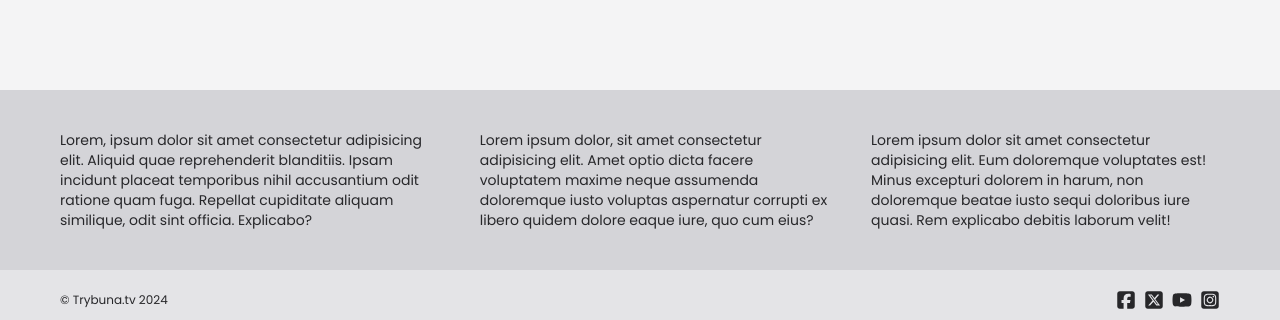
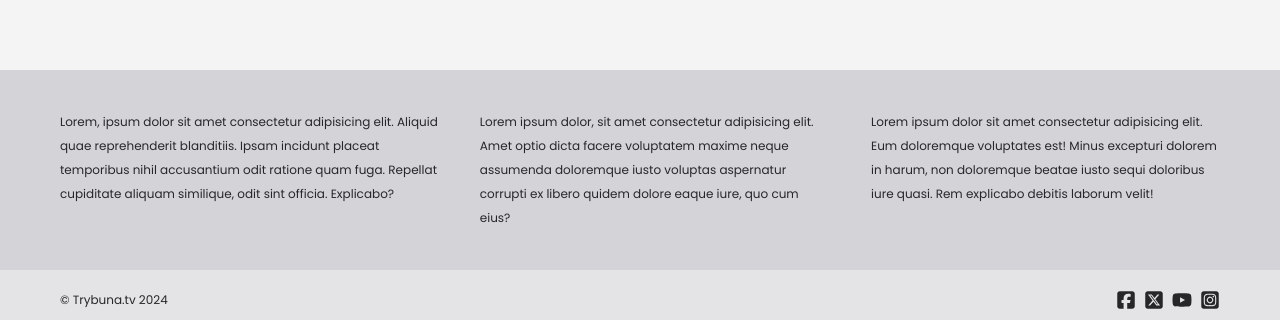
Before and after one commit to michalkabara/mess-apka-vite-ts, a React (Vite) app: page / in a window 1280 px wide. Shown: the part 470-790 px from the top of the page. Built offline with nearby package versions, Linux system fonts and the light colour scheme; no server answers.

Commit message:
changes font size in footer

```diff
--- a/src/components/ui/Footer.tsx
+++ b/src/components/ui/Footer.tsx
@@ -5,7 +5,7 @@ export const Footer = () => {
   return (
     <div>
       <div className="dark:bg-zinc-800 dark:text-zinc-100 bg-zinc-300 text-zinc-800 mt-10 m-auto">
-        <div className="max-w-[1200px] w-full m-auto min-h-11 text-sm px-5 py-10 flex flex-row gap-10 flex-wrap sm:flex-nowrap">
+        <div className="max-w-[1200px] w-full m-auto min-h-11 text-xs px-5 py-10 flex flex-row gap-10 flex-wrap sm:flex-nowrap leading-6">
           <p>
             Lorem, ipsum dolor sit amet consectetur adipisicing elit. Aliquid quae reprehenderit blanditiis. Ipsam
             incidunt placeat temporibus nihil accusantium odit ratione quam fuga. Repellat cupiditate aliquam similique,
```
